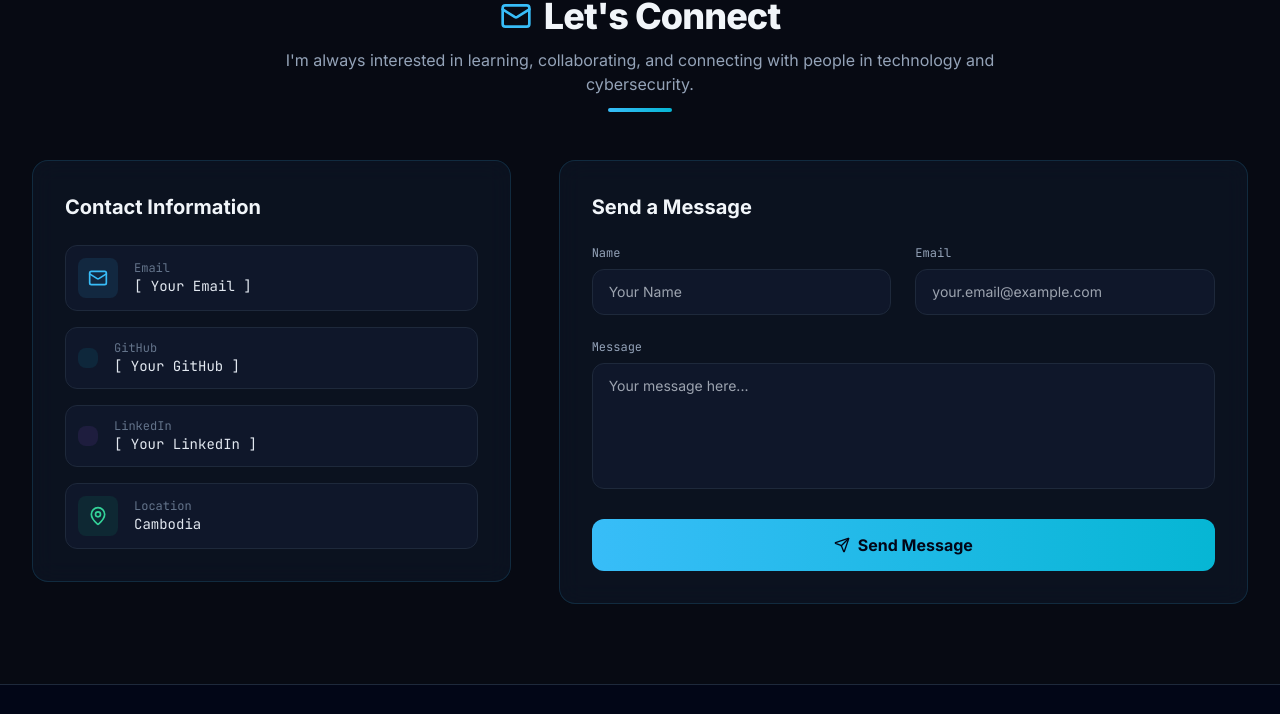
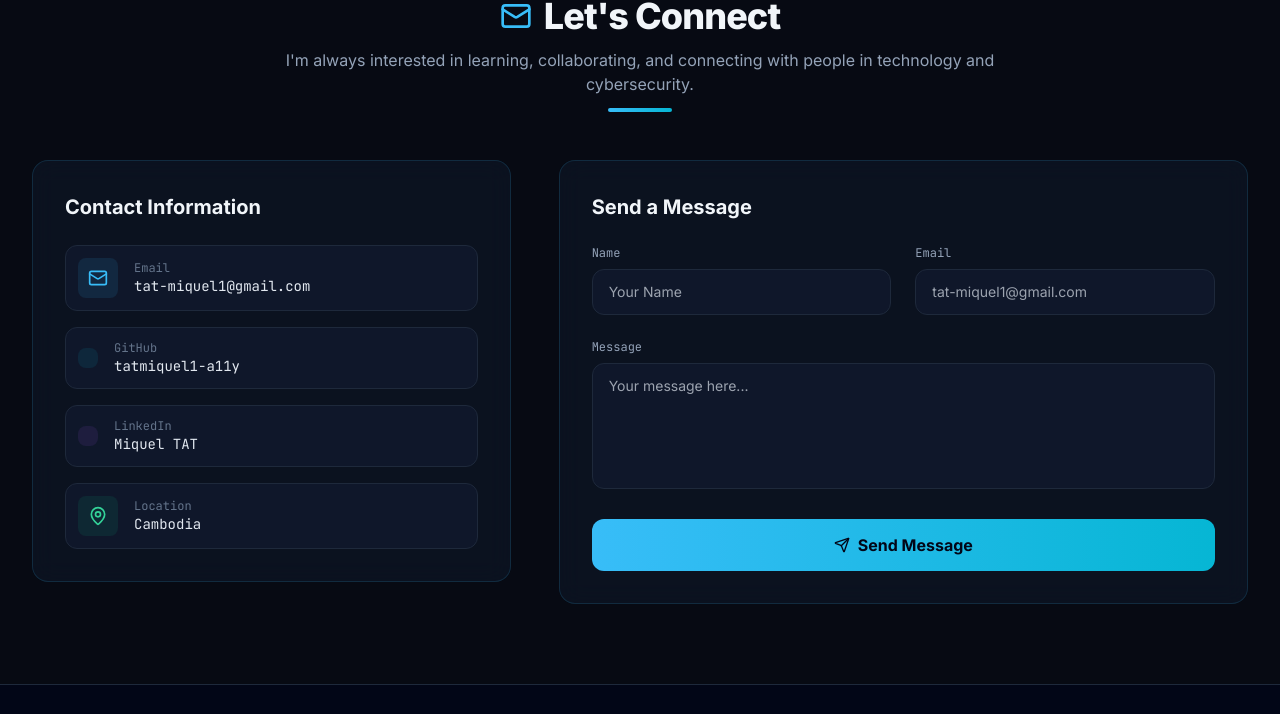
Before and after one commit to tatmiquel1-a11y/my-portfolio, a plain HTML site: page index.html in a window 1280 px wide. Shown: the part 6570-7284 px from the top of the page. Drawn offline with nearby package versions, Linux system fonts and the light colour scheme.

Commit message:
update contact

```diff
--- a/index.html
+++ b/index.html
@@ -860,7 +860,7 @@
                                     </div>
                                     <div>
                                         <p class="text-xs text-slate-500">Email</p>
-                                        <p class="text-slate-200">[ Your Email ]</p>
+                                        <p class="text-slate-200">tat-miquel1@gmail.com</p>
                                     </div>
                                 </div>
 
@@ -870,7 +870,7 @@
                                     </div>
                                     <div>
                                         <p class="text-xs text-slate-500">GitHub</p>
-                                        <p class="text-slate-200">[ Your GitHub ]</p>
+                                        <p class="text-slate-200">tatmiquel1-a11y</p>
                                     </div>
                                 </div>
 
@@ -880,7 +880,7 @@
                                     </div>
                                     <div>
                                         <p class="text-xs text-slate-500">LinkedIn</p>
-                                        <p class="text-slate-200">[ Your LinkedIn ]</p>
+                                        <p class="text-slate-200">Miquel TAT</p>
                                     </div>
                                 </div>
 
@@ -909,7 +909,7 @@
                                 </div>
                                 <div class="space-y-2">
                                     <label class="block font-mono text-xs text-slate-400">Email</label>
-                                    <input type="email" required placeholder="your.email@example.com" class="w-full px-4 py-3 rounded-xl bg-slate-900 border border-slate-800 text-slate-200 focus:outline-none focus:border-cyber-accent transition font-sans text-sm">
+                                    <input type="email" required placeholder="tat-miquel1@gmail.com" class="w-full px-4 py-3 rounded-xl bg-slate-900 border border-slate-800 text-slate-200 focus:outline-none focus:border-cyber-accent transition font-sans text-sm">
                                 </div>
                             </div>
 
```
